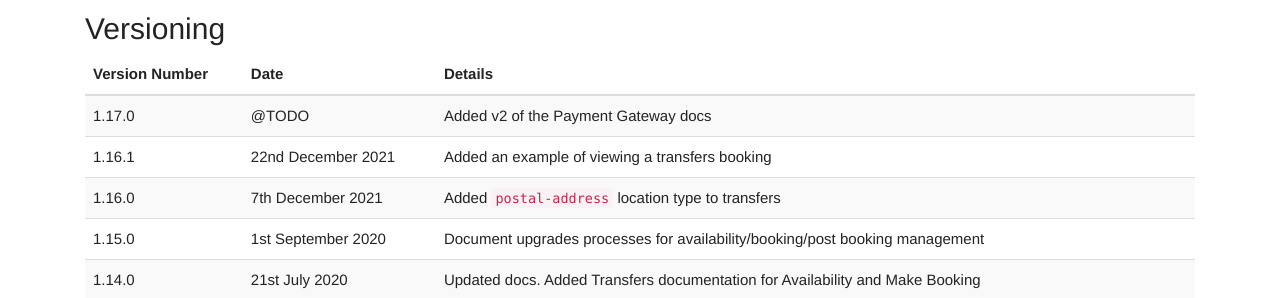
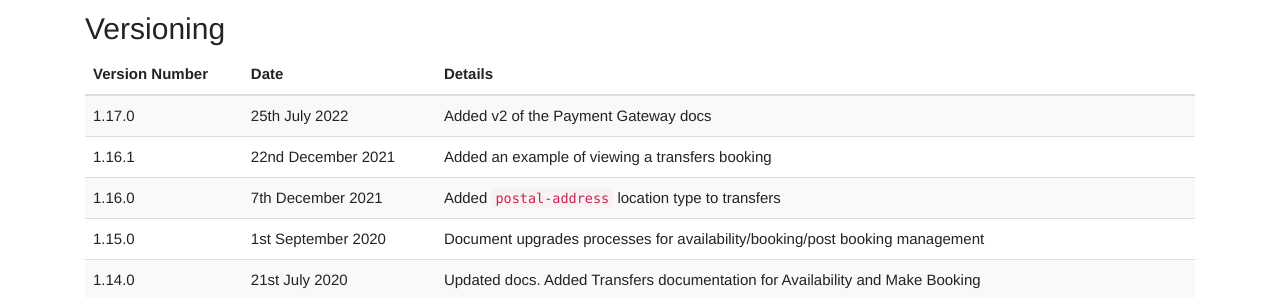
Before and after one commit to holidayextras/partner-api-docs, a Jekyll site: the page built from site/index.md, in a window 1280 px wide and 900 px high. Shown: the part 383-681 px from the top of the window. Built offline with Jekyll 4.4.1, drawn with Linux system fonts in a browser that asks for light colours; some web fonts are replaced; our own code applies the rules of GitHub Pages for plain Markdown files.

Commit message:
PAYT-423 add version date

```diff
--- a/site/_versioning.md
+++ b/site/_versioning.md
@@ -1,6 +1,6 @@
 | Version Number | Date                | Details                                                                           |
 |----------------|---------------------|-----------------------------------------------------------------------------------|
-| 1.17.0         | @TODO               | Added v2 of the Payment Gateway docs                                              |
+| 1.17.0         | 25th July 2022      | Added v2 of the Payment Gateway docs                                              |
 | 1.16.1         | 22nd December 2021  | Added an example of viewing a transfers booking                                   |
 | 1.16.0         | 7th December 2021   | Added `postal-address` location type to transfers                                 |
 | 1.15.0         | 1st September 2020  | Document upgrades processes for availability/booking/post booking management      |
```
